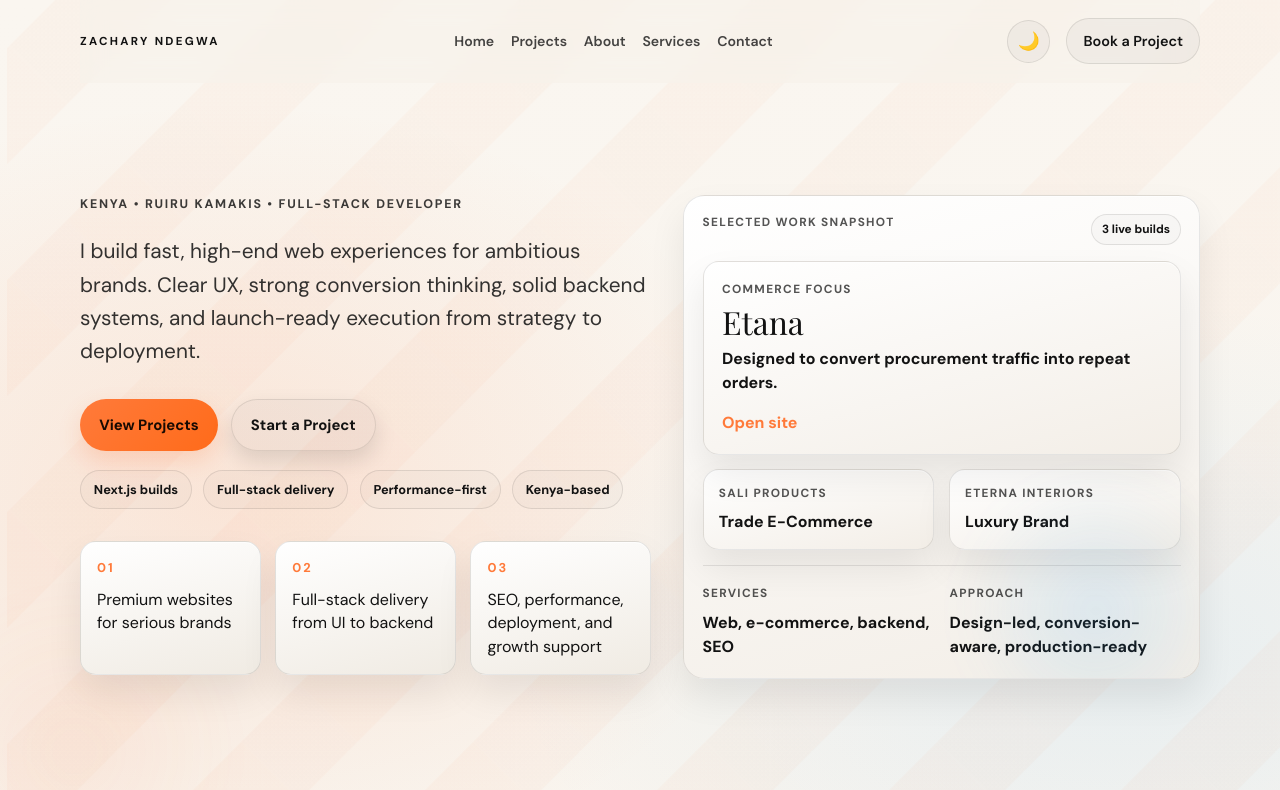
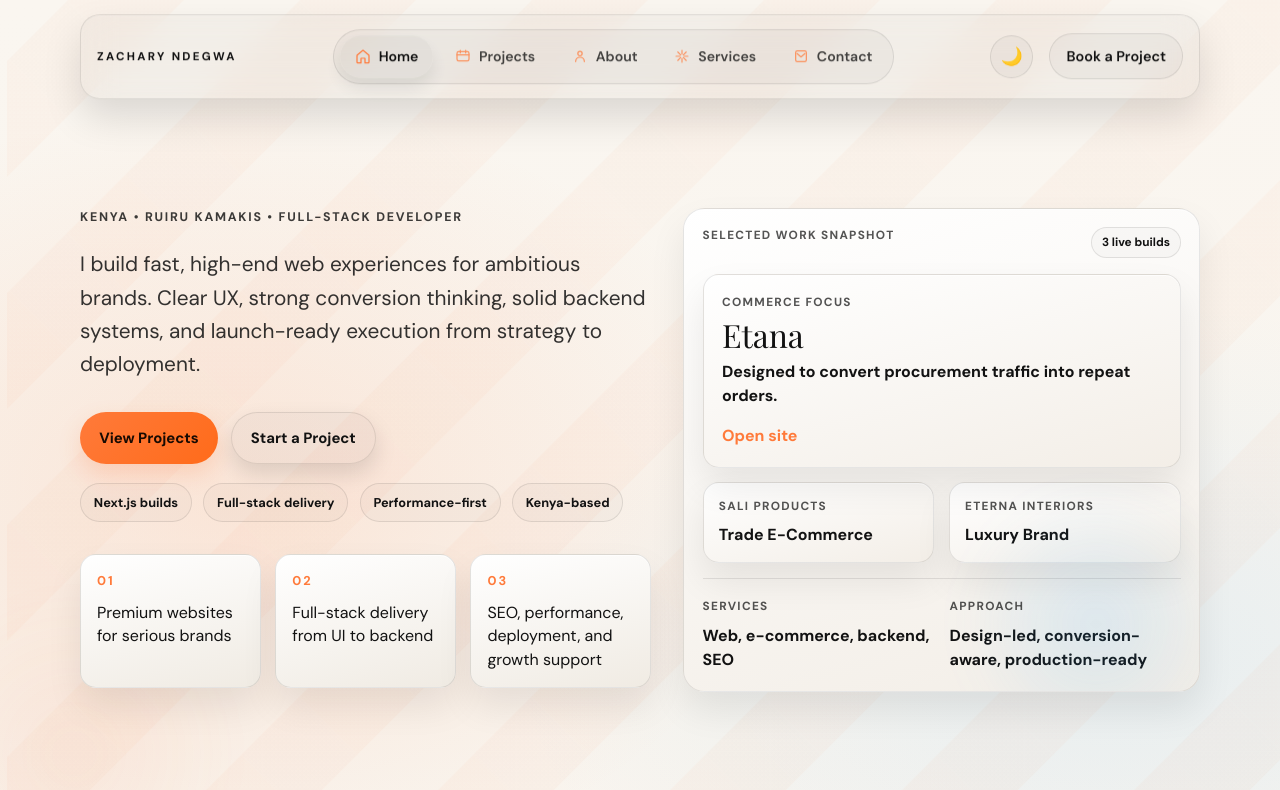
Before and after one commit to kellyworkos00-droid/potfolio, a Next.js app: page / in a window 1280 px wide. Shown: the top 790 px of the page. Built offline with nearby package versions, Linux system fonts and the light colour scheme; no server answers.

Commit message:
Add floating navigation bars with page icons

```diff
--- a/src/app/globals.css
+++ b/src/app/globals.css
@@ -151,14 +151,19 @@ a {
 
 .top-nav {
   position: sticky;
-  top: 0;
+  top: 0.9rem;
   z-index: 30;
   display: flex;
   align-items: center;
   justify-content: space-between;
-  padding: 1.15rem 0;
-  backdrop-filter: blur(12px);
-  background: color-mix(in srgb, var(--background) 68%, transparent);
+  gap: 1rem;
+  padding: 0.85rem 1rem;
+  margin-top: 0.7rem;
+  border: 1px solid var(--line);
+  border-radius: 1.25rem;
+  backdrop-filter: blur(16px);
+  background: color-mix(in srgb, var(--background) 74%, transparent);
+  box-shadow: 0 18px 38px #00000020, inset 0 1px 0 #ffffff10;
 }
 
 .brand-mark {
@@ -171,32 +176,63 @@ a {
 .brand-mark-link {
   color: inherit;
   text-decoration: none;
+  flex: 0 0 auto;
 }
 
 .site-nav {
   display: flex;
   align-items: center;
-  gap: 1.05rem;
+  gap: 0.45rem;
+  padding: 0.35rem;
+  border: 1px solid var(--line);
+  border-radius: 999px;
+  background: #ffffff08;
 }
 
 .site-nav-link {
+  display: inline-flex;
+  align-items: center;
+  gap: 0.5rem;
+  padding: 0.66rem 0.92rem;
+  border-radius: 999px;
   font-size: 0.88rem;
   font-weight: 600;
   color: inherit;
   opacity: 0.78;
   text-decoration: none;
-  transition: opacity 0.2s ease, transform 0.2s ease;
+  transition: opacity 0.2s ease, transform 0.2s ease, background 0.2s ease, box-shadow 0.2s ease;
 }
 
 .site-nav-link:hover {
   opacity: 1;
   transform: translateY(-1px);
+}
+
+.site-nav-link.is-active {
+  opacity: 1;
+  background: linear-gradient(135deg, #ffffff18, #ffffff0a);
+  box-shadow: inset 0 1px 0 #ffffff10, 0 10px 20px #00000018;
+}
+
+.site-nav-icon {
+  width: 1rem;
+  height: 1rem;
+  display: inline-flex;
+  align-items: center;
+  justify-content: center;
+  color: var(--accent);
+}
+
+.site-nav-icon svg {
+  width: 100%;
+  height: 100%;
 }
 
 .nav-actions {
   display: flex;
   align-items: center;
   gap: 1rem;
+  flex: 0 0 auto;
 }
 
 .theme-toggle,
@@ -238,7 +274,47 @@ a {
   font-weight: 600;
 }
 
-.nav-pill::before,
+.mobile-quick-link {
+  flex: 1;
+  display: inline-flex;
+  align-items: center;
+  justify-content: center;
+  flex-direction: column;
+  gap: 0.18rem;
+  min-height: 3rem;
+  padding: 0.7rem 1rem;
+  border-radius: 999px;
+  font-size: 0.72rem;
+  font-weight: 800;
+  text-decoration: none;
+  color: inherit;
+  background: #ffffff08;
+  transition: transform 0.2s ease, background 0.2s ease, box-shadow 0.2s ease;
+}
+
+.mobile-quick-link:hover {
+  transform: translateY(-1px);
+}
+
+.mobile-quick-link.is-active {
+  background: linear-gradient(135deg, var(--accent), #ff6b1a);
+  color: #170a02;
+  box-shadow: 0 10px 20px #ff7a3a28;
+}
+
+.mobile-quick-icon {
+  width: 1rem;
+  height: 1rem;
+  display: inline-flex;
+  align-items: center;
+  justify-content: center;
+}
+
+.mobile-quick-icon svg {
+  width: 100%;
+  height: 100%;
+}
+
 .btn-primary::before,
 .btn-secondary::before {
   content: "";
@@ -1408,7 +1484,10 @@ html:not([data-theme]) .nav-pill,
 html:not([data-theme]) .theme-toggle,
 html:not([data-theme]) .btn-secondary,
 html:not([data-theme]) .case-study-pills span,
-html:not([data-theme]) .mobile-quick-bar a:last-child {
+html:not([data-theme]) .mobile-quick-link,
+html:not([data-theme]) .site-nav,
+html:not([data-theme]) .site-nav-link.is-active,
+html:not([data-theme]) .top-nav {
   background: #00000008;
 }
 
@@ -1919,7 +1998,8 @@ html:not([data-theme]) .case-study-stack-card {
   }
 
   .top-nav {
-    padding-top: 0.8rem;
+    top: 0.75rem;
+    padding: 0.75rem 0.85rem;
   }
 
   .case-study-stack-intro h2 {
--- a/src/app/layout.tsx
+++ b/src/app/layout.tsx
@@ -1,7 +1,7 @@
 import type { Metadata } from "next";
-import Link from "next/link";
 import { Playfair_Display, DM_Sans } from "next/font/google";
 import { ScrollDepthScene } from "@/components/ScrollDepthScene";
+import { MobileQuickBar } from "@/components/MobileQuickBar";
 import { SiteHeader } from "@/components/SiteHeader";
 import { SiteFooter } from "@/components/SiteFooter";
 import "./globals.css";
@@ -94,11 +94,7 @@ export default function RootLayout({
           <SiteHeader />
           {children}
           <SiteFooter />
-          <div className="mobile-quick-bar">
-            <Link href="/">Home</Link>
-            <Link href="/projects">Work</Link>
-            <Link href="/contact">Contact</Link>
-          </div>
+          <MobileQuickBar />
         </div>
       </body>
     </html>
--- /dev/null
+++ b/src/components/MobileQuickBar.tsx
@@ -0,0 +1,59 @@
+"use client";
+
+import Link from "next/link";
+import { usePathname } from "next/navigation";
+
+const navItems = [
+  {
+    href: "/",
+    label: "Home",
+    icon: (
+      <svg viewBox="0 0 24 24" aria-hidden="true">
+        <path d="M3 10.5 12 3l9 7.5V21a1 1 0 0 1-1 1h-5v-7H9v7H4a1 1 0 0 1-1-1z" fill="none" stroke="currentColor" strokeWidth="1.8" strokeLinecap="round" strokeLinejoin="round" />
+      </svg>
+    ),
+  },
+  {
+    href: "/projects",
+    label: "Work",
+    icon: (
+      <svg viewBox="0 0 24 24" aria-hidden="true">
+        <rect x="3" y="5" width="18" height="14" rx="2.5" fill="none" stroke="currentColor" strokeWidth="1.8" />
+        <path d="M8 3v4M16 3v4M3 10h18" fill="none" stroke="currentColor" strokeWidth="1.8" strokeLinecap="round" />
+      </svg>
+    ),
+  },
+  {
+    href: "/contact",
+    label: "Contact",
+    icon: (
+      <svg viewBox="0 0 24 24" aria-hidden="true">
+        <path d="M4 6.5A2.5 2.5 0 0 1 6.5 4h11A2.5 2.5 0 0 1 20 6.5v11a2.5 2.5 0 0 1-2.5 2.5h-11A2.5 2.5 0 0 1 4 17.5z" fill="none" stroke="currentColor" strokeWidth="1.8" />
+        <path d="m6 8 6 5 6-5" fill="none" stroke="currentColor" strokeWidth="1.8" strokeLinecap="round" strokeLinejoin="round" />
+      </svg>
+    ),
+  },
+];
+
+export function MobileQuickBar() {
+  const pathname = usePathname();
+
+  return (
+    <div className="mobile-quick-bar">
+      {navItems.map((item) => {
+        const isActive = pathname === item.href;
+        return (
+          <Link
+            key={item.href}
+            href={item.href}
+            className={`mobile-quick-link${isActive ? " is-active" : ""}`}
+            aria-current={isActive ? "page" : undefined}
+          >
+            <span className="mobile-quick-icon">{item.icon}</span>
+            <span>{item.label}</span>
+          </Link>
+        );
+      })}
+    </div>
+  );
+}
--- a/src/components/SiteHeader.tsx
+++ b/src/components/SiteHeader.tsx
@@ -1,15 +1,63 @@
+"use client";
+
 import Link from "next/link";
+import { usePathname } from "next/navigation";
 import { ThemeToggle } from "@/components/ThemeToggle";
 
 const navItems = [
-  { href: "/", label: "Home" },
-  { href: "/projects", label: "Projects" },
-  { href: "/about", label: "About" },
-  { href: "/services", label: "Services" },
-  { href: "/contact", label: "Contact" },
+  {
+    href: "/",
+    label: "Home",
+    icon: (
+      <svg viewBox="0 0 24 24" aria-hidden="true">
+        <path d="M3 10.5 12 3l9 7.5V21a1 1 0 0 1-1 1h-5v-7H9v7H4a1 1 0 0 1-1-1z" fill="none" stroke="currentColor" strokeWidth="1.8" strokeLinecap="round" strokeLinejoin="round" />
+      </svg>
+    ),
+  },
+  {
+    href: "/projects",
+    label: "Projects",
+    icon: (
+      <svg viewBox="0 0 24 24" aria-hidden="true">
+        <rect x="3" y="5" width="18" height="14" rx="2.5" fill="none" stroke="currentColor" strokeWidth="1.8" />
+        <path d="M8 3v4M16 3v4M3 10h18" fill="none" stroke="currentColor" strokeWidth="1.8" strokeLinecap="round" />
+      </svg>
+    ),
+  },
+  {
+    href: "/about",
+    label: "About",
+    icon: (
+      <svg viewBox="0 0 24 24" aria-hidden="true">
+        <circle cx="12" cy="8" r="3.25" fill="none" stroke="currentColor" strokeWidth="1.8" />
+        <path d="M5.5 20a6.5 6.5 0 0 1 13 0" fill="none" stroke="currentColor" strokeWidth="1.8" strokeLinecap="round" />
+      </svg>
+    ),
+  },
+  {
+    href: "/services",
+    label: "Services",
+    icon: (
+      <svg viewBox="0 0 24 24" aria-hidden="true">
+        <path d="M12 3v6M12 15v6M3 12h6M15 12h6M5.64 5.64l4.24 4.24M14.12 14.12l4.24 4.24M18.36 5.64l-4.24 4.24M9.88 14.12l-4.24 4.24" fill="none" stroke="currentColor" strokeWidth="1.7" strokeLinecap="round" />
+      </svg>
+    ),
+  },
+  {
+    href: "/contact",
+    label: "Contact",
+    icon: (
+      <svg viewBox="0 0 24 24" aria-hidden="true">
+        <path d="M4 6.5A2.5 2.5 0 0 1 6.5 4h11A2.5 2.5 0 0 1 20 6.5v11a2.5 2.5 0 0 1-2.5 2.5h-11A2.5 2.5 0 0 1 4 17.5z" fill="none" stroke="currentColor" strokeWidth="1.8" />
+        <path d="m6 8 6 5 6-5" fill="none" stroke="currentColor" strokeWidth="1.8" strokeLinecap="round" strokeLinejoin="round" />
+      </svg>
+    ),
+  },
 ];
 
 export function SiteHeader() {
+  const pathname = usePathname();
+
   return (
     <header className="top-nav wrapper">
       <Link href="/" className="brand-mark-link" aria-label="Go to homepage">
@@ -17,8 +65,14 @@ export function SiteHeader() {
       </Link>
       <nav className="site-nav" aria-label="Primary navigation">
         {navItems.map((item) => (
-          <Link key={item.href} href={item.href} className="site-nav-link">
-            {item.label}
+          <Link
+            key={item.href}
+            href={item.href}
+            className={`site-nav-link${pathname === item.href ? " is-active" : ""}`}
+            aria-current={pathname === item.href ? "page" : undefined}
+          >
+            <span className="site-nav-icon">{item.icon}</span>
+            <span>{item.label}</span>
           </Link>
         ))}
       </nav>
```
